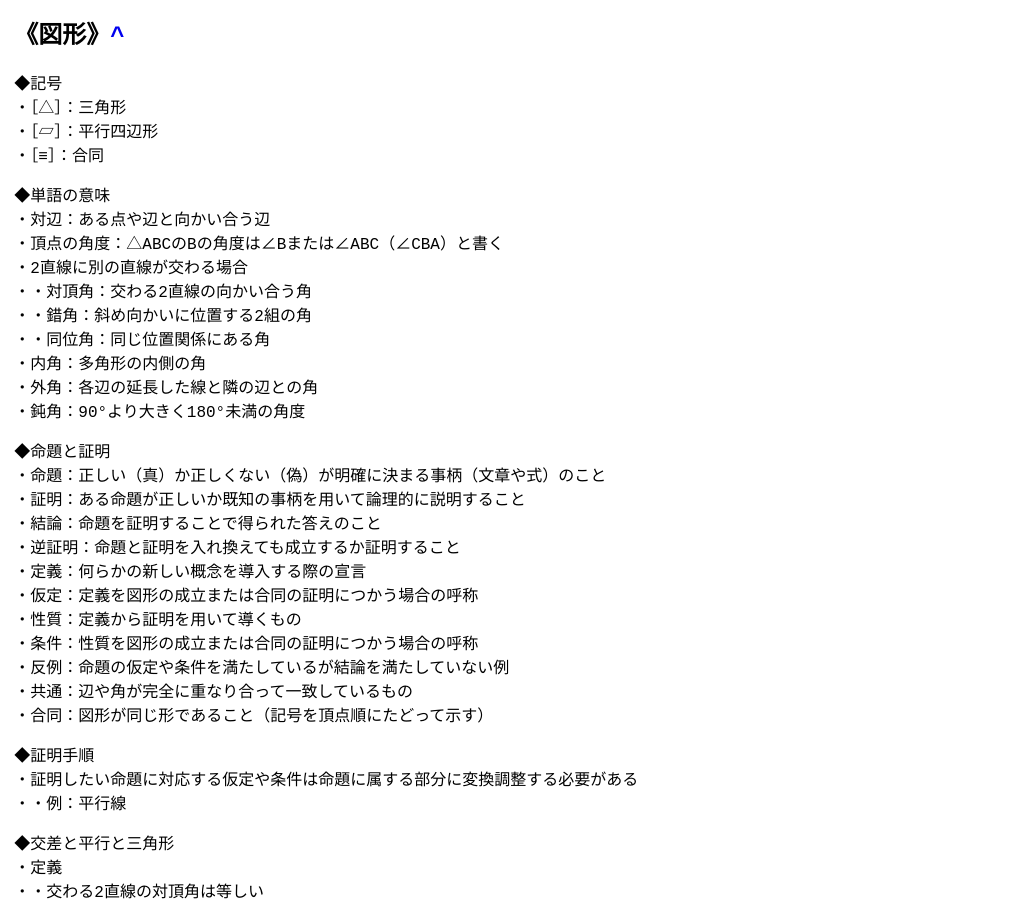
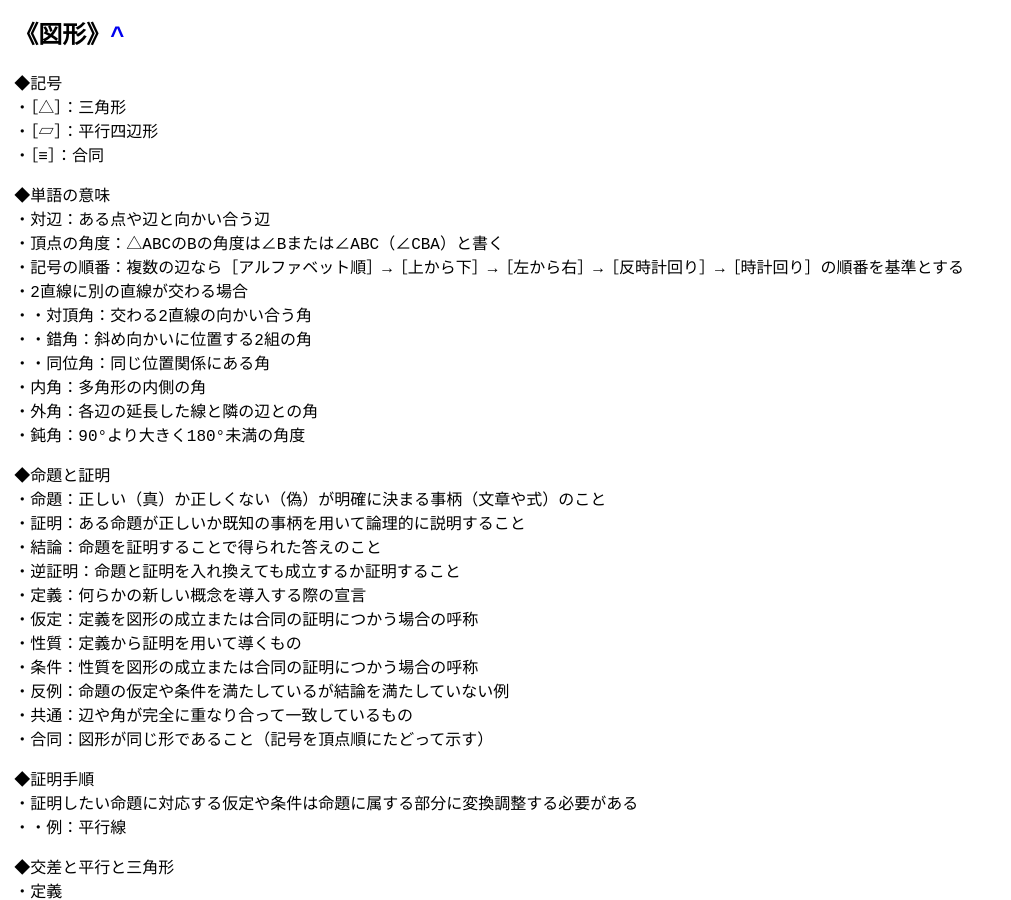
Before and after one commit to zoldof/algo-notes-ci, a Jekyll site: the page built from docs/dist/chu2/index.md, in a window 1280 px wide and 900 px high, scrolled down 5031 px. Shown: the whole window, without its empty margins (0-1011 px from the left). Built offline with Jekyll 4.4.1, drawn with Linux system fonts in a browser that asks for light colours.

Commit message:
Update index.md

```diff
--- a/docs/dist/chu2/index.md
+++ b/docs/dist/chu2/index.md
@@ -235,6 +235,7 @@ robots: noindex
 ◆単語の意味
 ・対辺：ある点や辺と向かい合う辺
 ・頂点の角度：△ABCのBの角度は∠Bまたは∠ABC（∠CBA）と書く
+・記号の順番：複数の辺なら［アルファベット順］→［上から下］→［左から右］→［反時計回り］→［時計回り］の順番を基準とする
 ・2直線に別の直線が交わる場合
 ・・対頂角：交わる2直線の向かい合う角
 ・・錯角：斜め向かいに位置する2組の角
```
